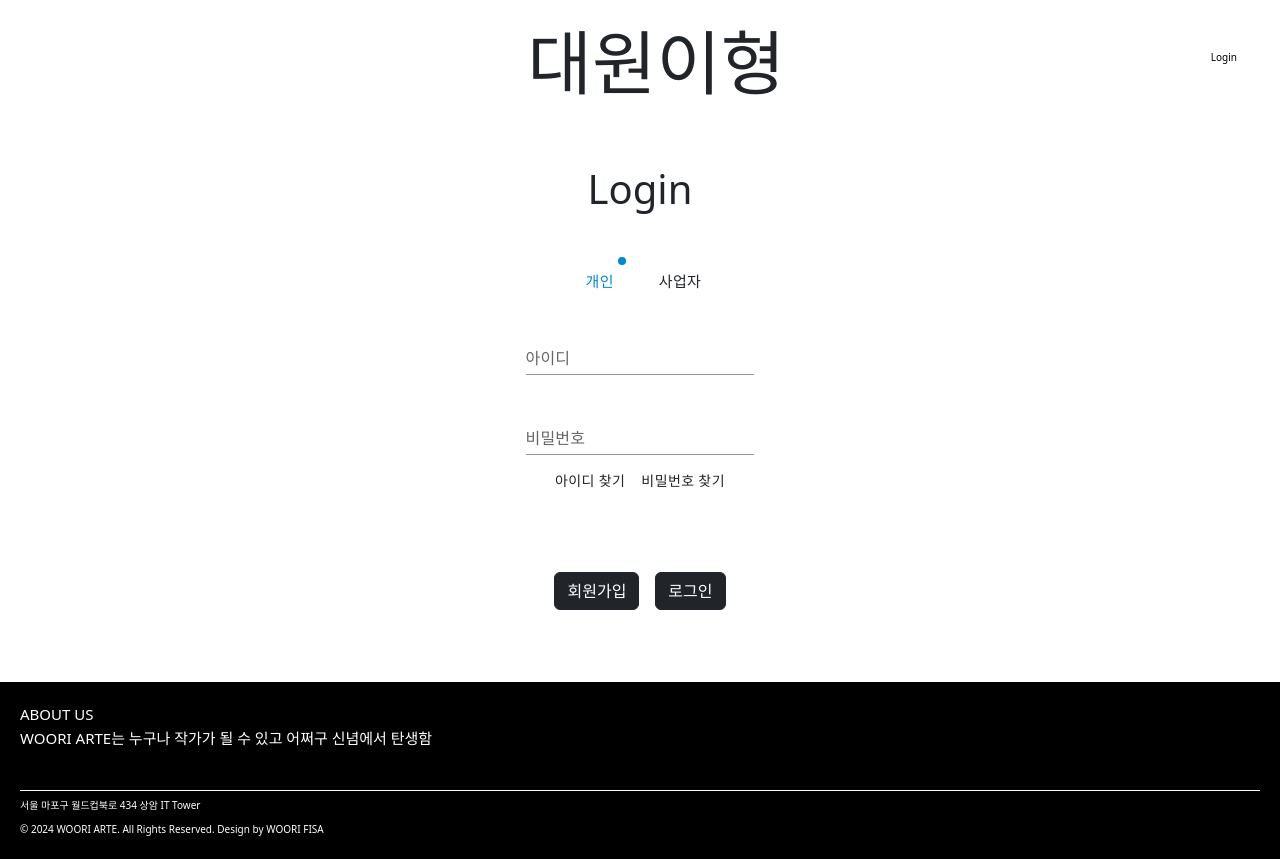
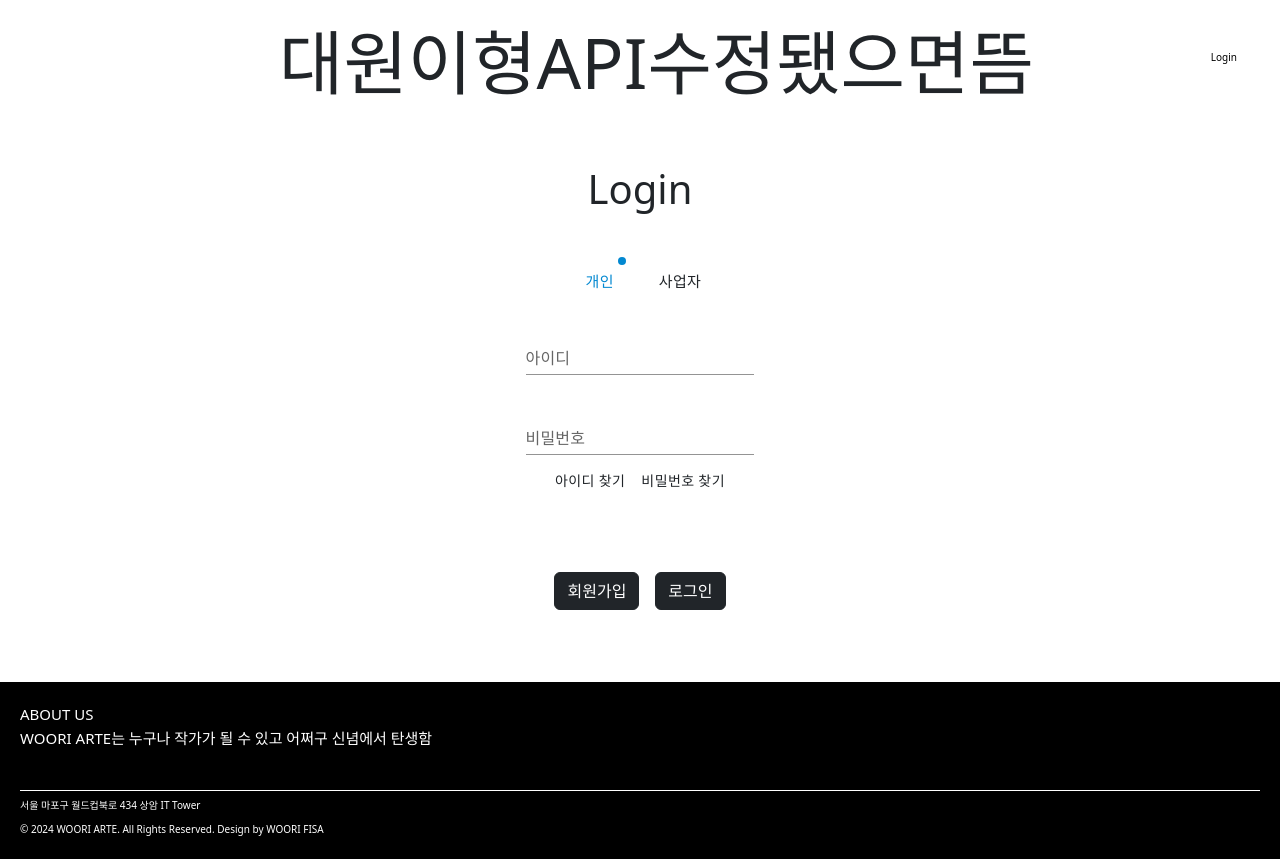
Before and after one commit to mlnho/wooriarte_front_jenkins, a React (Create React App) app: page /loginuser in a window 1280 px wide. Built offline with nearby package versions, Linux system fonts and the light colour scheme.

Commit message:
Update Header.js

```diff
--- a/src/components/Header.js
+++ b/src/components/Header.js
@@ -81,7 +81,7 @@ const Header = ({ isLoginState, isLoginHandler }) => {
             onClick={goMainPage}
             style={{ marginLeft: 120, marginTop: 10, marginBottom: 10 }}
           >
-            대원이형
+            대원이형API수정됐으면뜸
           </text>
           {/* 버튼 하나로 변경하기  */}
 
```
